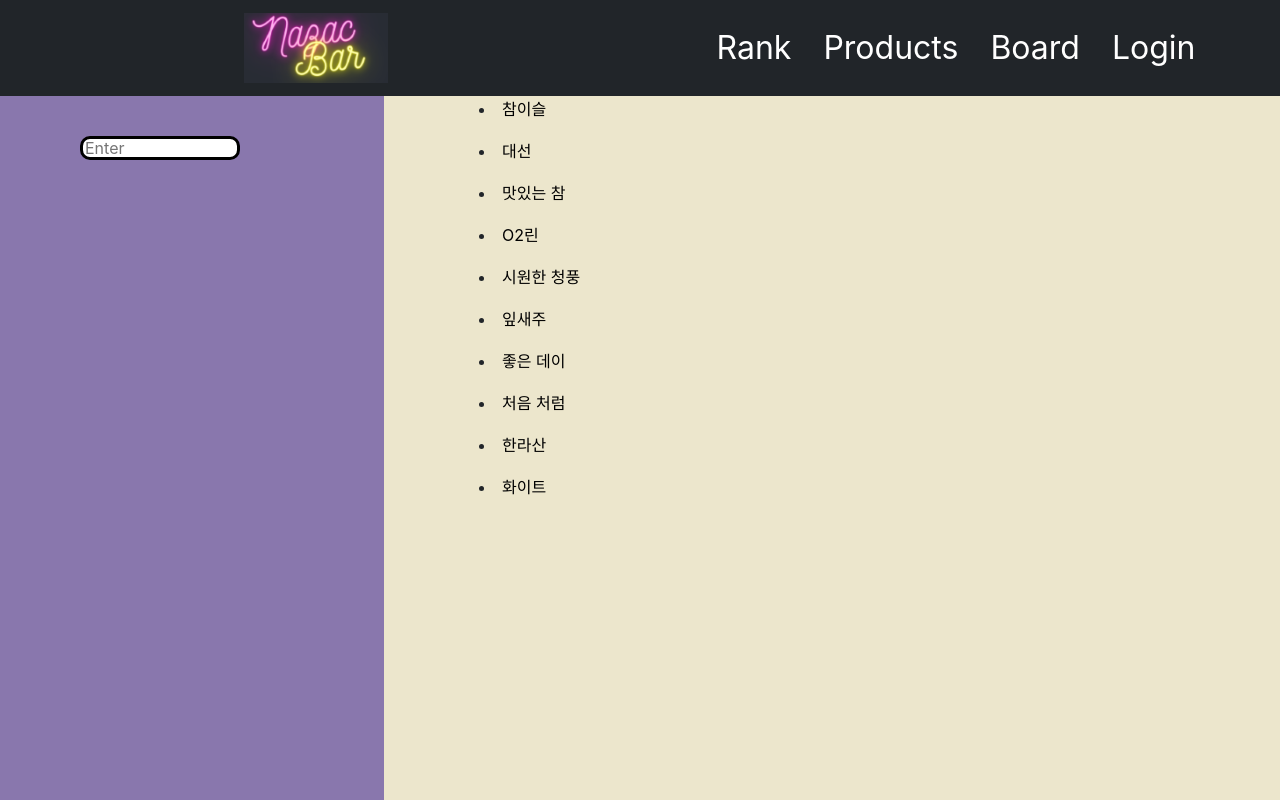
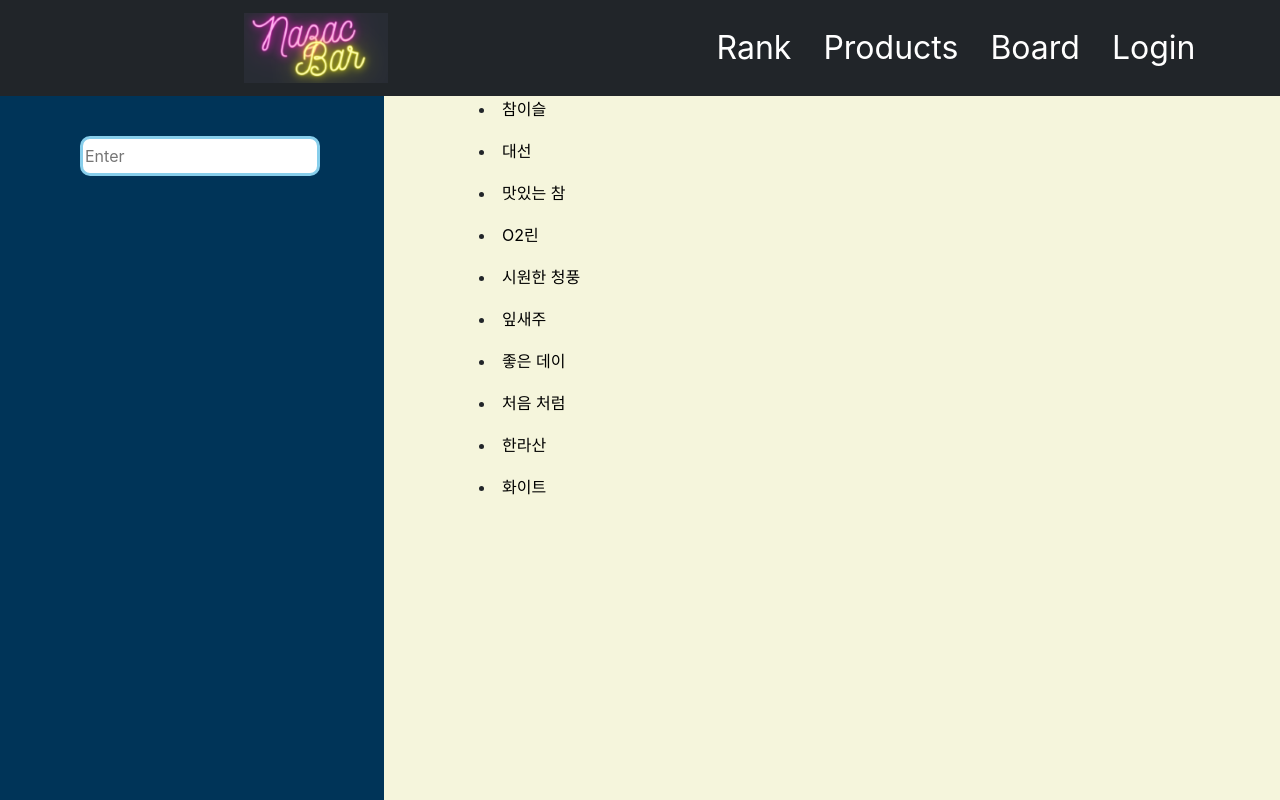
Before and after one commit to DongkwanKim00/NaZacBar, a React (Create React App) app: page /search in a window 1280 px wide. Shown: the top 800 px of the page. Built offline with nearby package versions, Linux system fonts and the light colour scheme; the HTML template or start-up script is replaced by a standard one; what react-native would draw is missing.

Commit message:
전반적인 색상 수정

```diff
--- a/src/index.css
+++ b/src/index.css
@@ -102,7 +102,7 @@
   float: left;
   height: 950px;
   box-sizing: border-box;
-  background: #8977ad;
+  background: #003458;
 
 }
 
@@ -111,7 +111,7 @@
   float: right;
   height: 950px;
   box-sizing: border-box;
-  background: #ece6cc;
+  background: #f5f5dc;
 
 }
 .content-container {
--- a/src/pages/Search.js
+++ b/src/pages/Search.js
@@ -54,10 +54,11 @@
       borderRadius: '10px',
       position: 'relative',
       left: '10vh',
-      height: '3vh',
-      width: '20vh',
+      height: '5vh',
+      width: '30vh',
       marginTop: '5vh',
       marginBottom: '10vh',
+      borderColor: 'skyblue',
     };
 
     const items = Information.filter((data) => {
--- a/src/pages/Soju.css
+++ b/src/pages/Soju.css
@@ -45,7 +45,7 @@
 }
 
 .comment-submit-btn {
-  background-color: #4caf50;
+  background-color: #0E0F37;
   color: #fff;
   height:50px;
   padding: 10px 20px;
```
